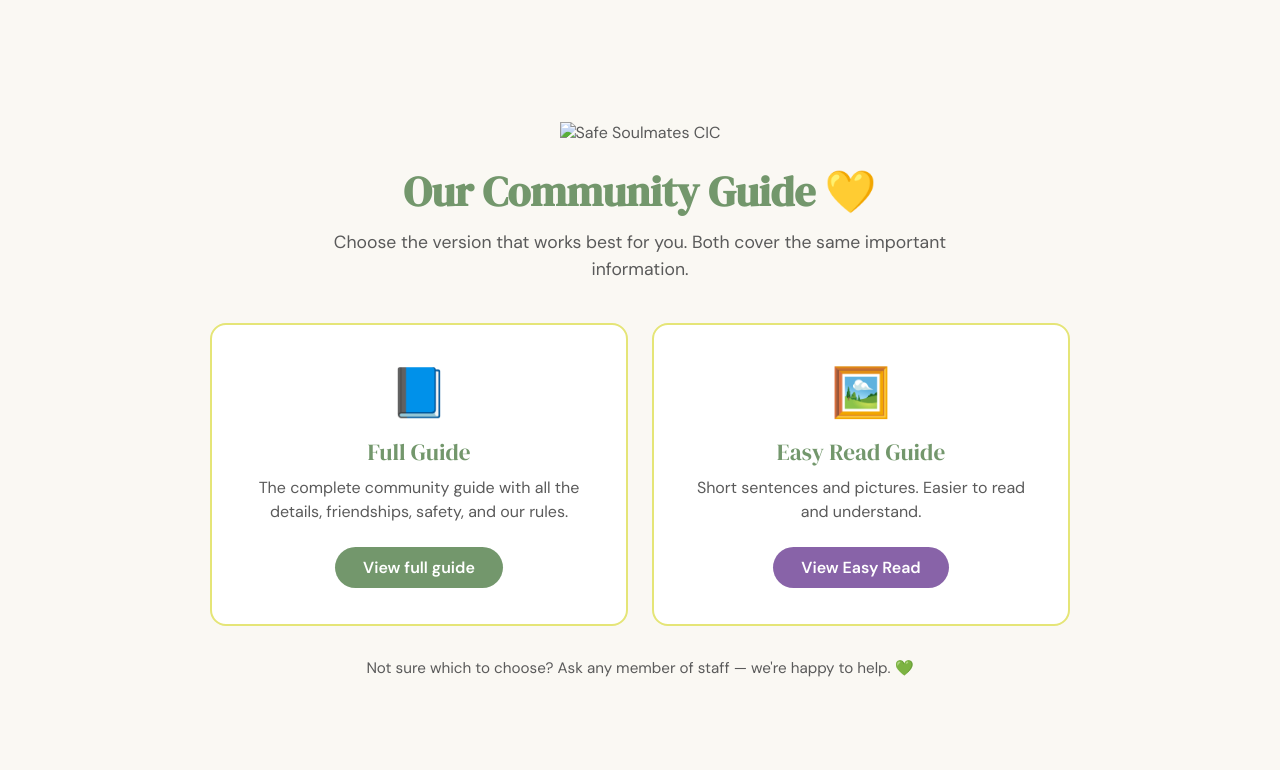
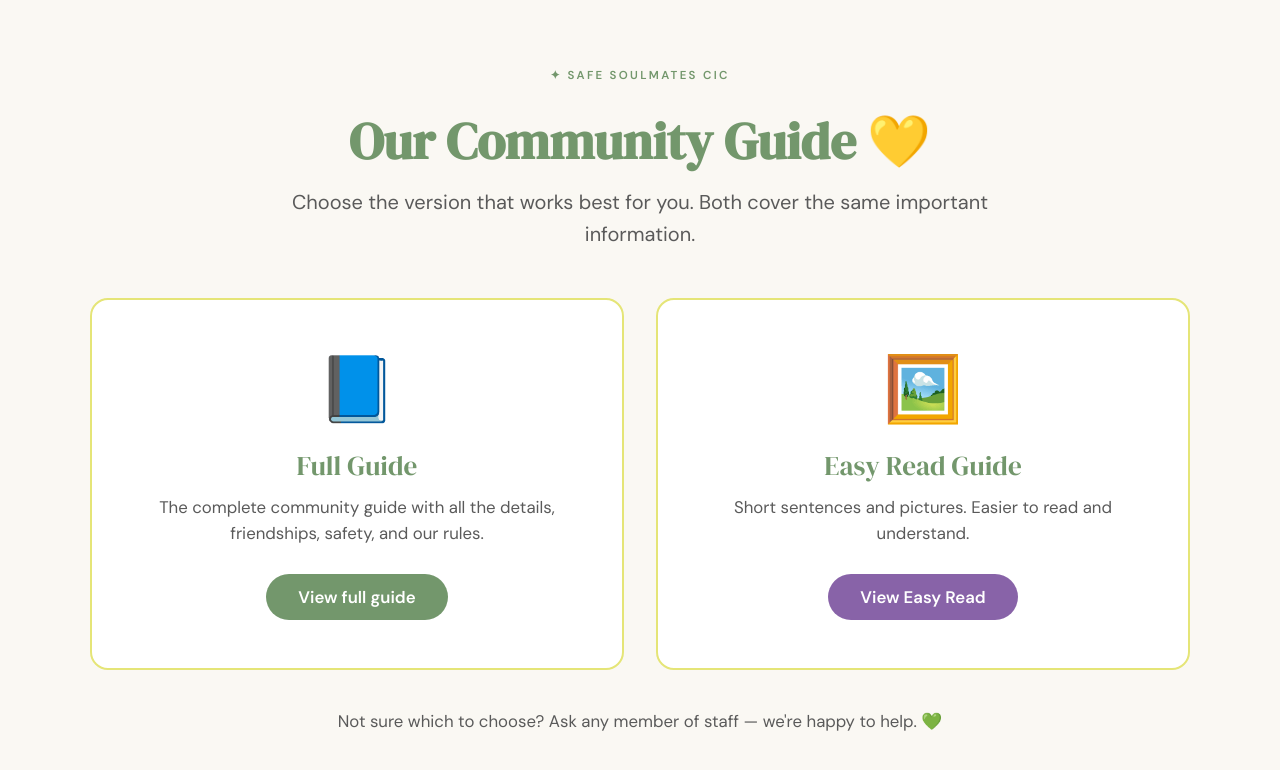
Before and after one commit to MeetUpsPlatform/Community-Guide, a plain HTML site: page index.html in a window 1280 px wide. Drawn offline with Linux system fonts and the light colour scheme.

Commit message:
Add files via upload

```diff
--- a/index.html
+++ b/index.html
@@ -6,7 +6,7 @@
   <title>Safe Soulmates — Community Guide</title>
   <link rel="preconnect" href="https://fonts.googleapis.com" />
   <link rel="preconnect" href="https://fonts.gstatic.com" crossorigin />
-  <link href="https://fonts.googleapis.com/css2?family=DM+Serif+Display&family=DM+Sans:wght@400;500;600&display=swap" rel="stylesheet" />
+  <link href="https://fonts.googleapis.com/css2?family=DM+Serif+Display&family=DM+Sans:ital,wght@0,400;0,500;0,600;1,400&display=swap" rel="stylesheet" />
   <style>
     *, *::before, *::after { box-sizing: border-box; margin: 0; padding: 0; }
 
@@ -16,51 +16,50 @@
       font-family: 'DM Sans', sans-serif;
       min-height: 100vh;
       display: flex;
+      flex-direction: column;
       align-items: center;
       justify-content: center;
-      padding: 2rem 1.25rem;
+      padding: 3rem 1.5rem;
     }
 
     .page {
       width: 100%;
-      max-width: 520px;
+      max-width: 480px;
       text-align: center;
     }
 
     /* ── Logo / Header ── */
-    .brand-tag {
-      font-size: 0.7rem;
-      font-weight: 600;
-      letter-spacing: 0.18em;
-      color: #73976C;
-      text-transform: uppercase;
-      margin-bottom: 0.75rem;
-    }
-
     .logo-wrap {
-      margin-bottom: 1.5rem;
+      margin-bottom: 1.75rem;
     }
 
     .logo-wrap img {
-      height: 56px;
+      height: 60px;
       width: auto;
+    }
+
+    .brand-fallback {
+      font-size: 0.72rem;
+      font-weight: 600;
+      letter-spacing: 0.2em;
+      color: #73976C;
+      text-transform: uppercase;
     }
 
     /* ── Intro ── */
     h1 {
       font-family: 'DM Serif Display', serif;
-      font-size: clamp(1.6rem, 4vw, 2.4rem);
+      font-size: 2rem;
       color: #73976C;
-      margin-bottom: 0.6rem;
+      margin-bottom: 0.65rem;
       line-height: 1.2;
     }
 
     .intro {
-      font-size: clamp(0.95rem, 2vw, 1.05rem);
+      font-size: 1rem;
       color: #5A5A5A;
-      max-width: 38ch;
-      margin: 0 auto 2rem;
-      line-height: 1.55;
+      line-height: 1.6;
+      margin-bottom: 2rem;
     }
 
     /* ── Cards ── */
@@ -73,39 +72,35 @@
     .card {
       background: #fff;
       border: 2px solid #E5E577;
-      border-radius: 16px;
-      padding: 1.75rem 1.5rem;
+      border-radius: 18px;
+      padding: 2rem 1.5rem;
       text-align: center;
       text-decoration: none;
       color: inherit;
+      display: block;
       transition: border-color 0.2s, box-shadow 0.2s, transform 0.15s;
-      display: block;
     }
 
     .card:hover {
       border-color: #73976C;
-      box-shadow: 0 4px 20px rgba(115,151,108,0.15);
-      transform: translateY(-2px);
+      box-shadow: 0 6px 24px rgba(115,151,108,0.18);
+      transform: translateY(-3px);
     }
 
-    .card-icon {
-      font-size: 2.5rem;
-      margin-bottom: 0.75rem;
-      display: block;
-    }
+    .card-icon { font-size: 2.5rem; margin-bottom: 0.75rem; display: block; }
 
     .card-title {
       font-family: 'DM Serif Display', serif;
-      font-size: 1.25rem;
+      font-size: 1.3rem;
       color: #73976C;
       margin-bottom: 0.5rem;
     }
 
     .card-desc {
-      font-size: 0.9rem;
+      font-size: 0.92rem;
       color: #5A5A5A;
-      line-height: 1.5;
-      margin-bottom: 1.1rem;
+      line-height: 1.55;
+      margin-bottom: 1.25rem;
     }
 
     .btn {
@@ -114,77 +109,80 @@
       color: #fff;
       font-family: 'DM Sans', sans-serif;
       font-weight: 600;
-      font-size: 0.9rem;
-      padding: 0.55rem 1.4rem;
+      font-size: 0.92rem;
+      padding: 0.6rem 1.5rem;
       border-radius: 100px;
       text-decoration: none;
       transition: background 0.2s;
     }
-
     .btn:hover { background: #5c9464; }
-
-    .btn-easy {
-      background: #8863A8;
-    }
+    .btn-easy { background: #8863A8; }
     .btn-easy:hover { background: #6a4d8a; }
 
-    /* ── Footer note ── */
     .footer-note {
-      font-size: 0.88rem;
+      font-size: 0.9rem;
       color: #5A5A5A;
     }
 
-    /* ── Desktop: widen and go side-by-side ── */
-    @media (min-width: 700px) {
+    /* ══════════════════════════════════════
+       DESKTOP — fills the screen properly
+    ══════════════════════════════════════ */
+    @media (min-width: 640px) {
+      body {
+        padding: 4rem 2rem;
+      }
+
       .page {
-        max-width: 860px;
+        max-width: 1100px;
       }
 
       .logo-wrap img {
-        height: 68px;
+        height: 80px;
       }
 
       h1 {
-        font-size: 2.6rem;
-        margin-bottom: 0.75rem;
+        font-size: clamp(2.4rem, 4vw, 3.5rem);
+        margin-bottom: 0.85rem;
       }
 
       .intro {
-        font-size: 1.1rem;
-        max-width: 52ch;
-        margin-bottom: 2.5rem;
+        font-size: clamp(1.05rem, 1.6vw, 1.25rem);
+        max-width: 55ch;
+        margin: 0 auto 3rem;
       }
 
       .cards {
         grid-template-columns: 1fr 1fr;
-        gap: 1.5rem;
-        margin-bottom: 2rem;
+        gap: 2rem;
+        margin-bottom: 2.5rem;
       }
 
       .card {
-        padding: 2.25rem 2rem;
+        padding: 3rem 2.5rem;
       }
 
       .card-icon {
-        font-size: 3rem;
+        font-size: 4rem;
+        margin-bottom: 1rem;
       }
 
       .card-title {
-        font-size: 1.45rem;
+        font-size: 1.7rem;
+        margin-bottom: 0.65rem;
       }
 
       .card-desc {
-        font-size: 1rem;
-        margin-bottom: 1.4rem;
+        font-size: 1.05rem;
+        margin-bottom: 1.75rem;
       }
 
       .btn {
-        font-size: 1rem;
-        padding: 0.65rem 1.75rem;
+        font-size: 1.05rem;
+        padding: 0.75rem 2rem;
       }
 
       .footer-note {
-        font-size: 0.95rem;
+        font-size: 1.05rem;
       }
     }
   </style>
@@ -193,7 +191,12 @@
   <div class="page">
 
     <div class="logo-wrap">
-      <img src="assets/logo/safe-soulmates-logo-full-colour.png" alt="Safe Soulmates CIC" />
+      <img
+        src="assets/logo/safe-soulmates-logo-full-colour.png"
+        alt="Safe Soulmates CIC"
+        onerror="this.style.display='none'; document.querySelector('.brand-fallback').style.display='block';"
+      />
+      <p class="brand-fallback" style="display:none;">✦ Safe Soulmates CIC</p>
     </div>
 
     <h1>Our Community Guide 💛</h1>
```
